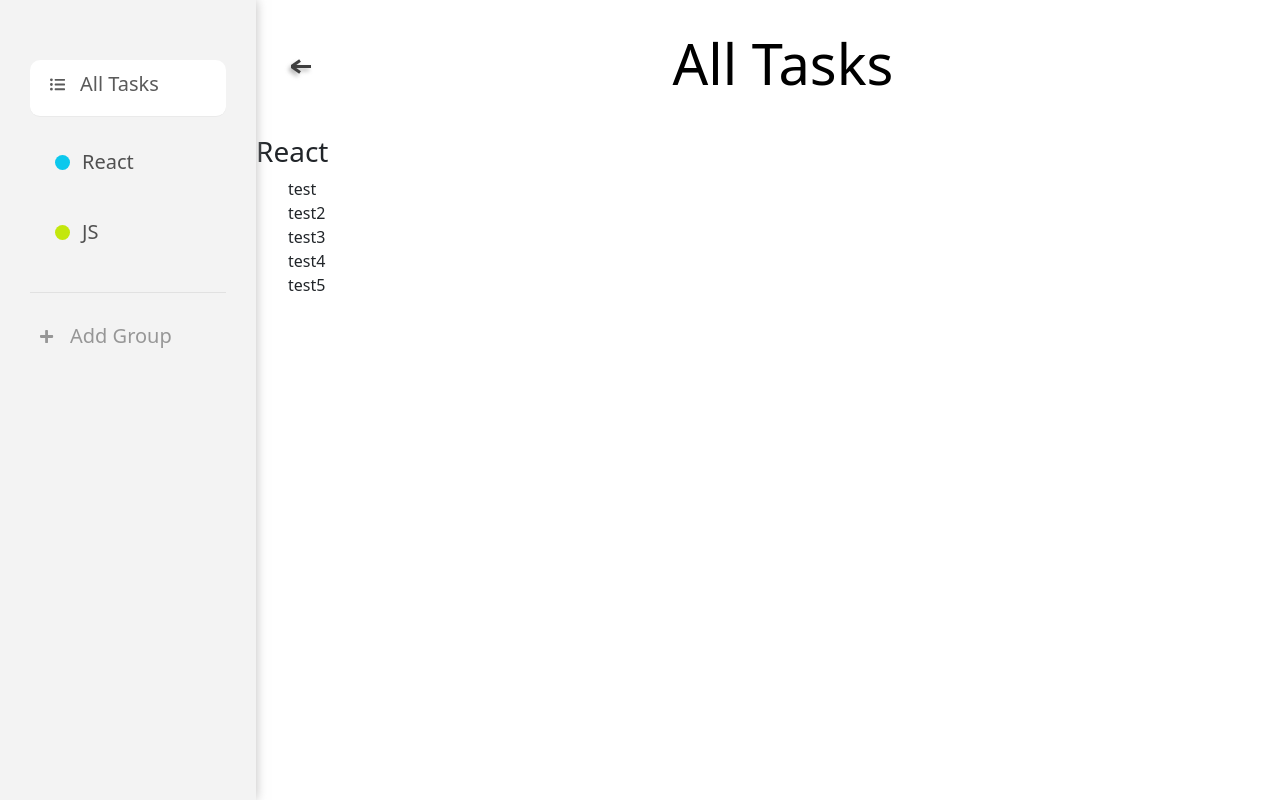
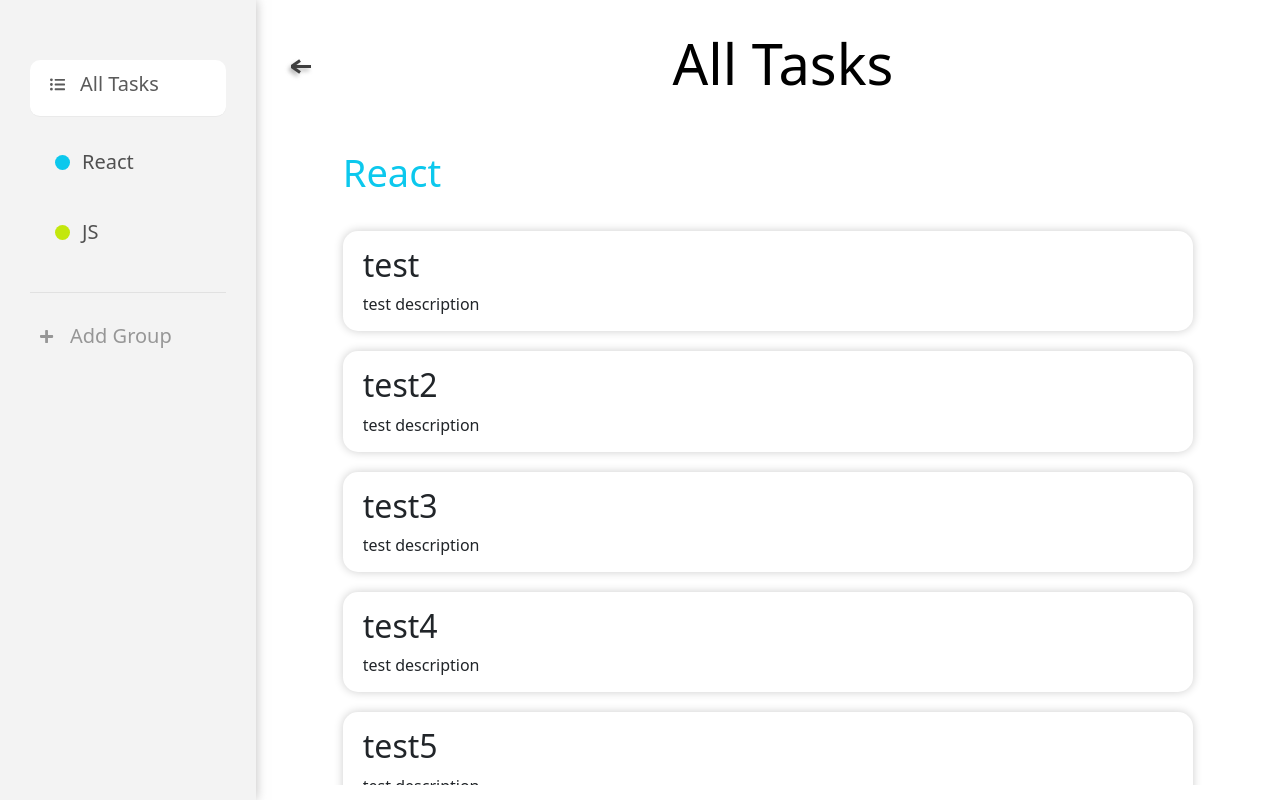
Before and after one commit to gavryk/tasks-manager, a React (Create React App) app: page / in a window 1280 px wide. Built offline with nearby package versions, Linux system fonts and the light colour scheme; data requests are answered from the project's data file.

Commit message:
some styles for tasks

```diff
--- a/db.json
+++ b/db.json
@@ -7,19 +7,64 @@
       "active": false,
       "tasks": [
         {
-          "title": "test"
+          "id": 1,
+          "title": "test",
+          "description": "test description",
+          "done": false
         },
         {
-          "title": "test2"
+          "id": 2,
+          "title": "test2",
+          "description": "test description",
+          "done": false
         },
         {
-          "title": "test3"
+          "id": 3,
+          "title": "test3",
+          "description": "test description",
+          "done": false
         },
         {
-          "title": "test4"
+          "id": 4,
+          "title": "test4",
+          "description": "test description",
+          "done": false
         },
         {
-          "title": "test5"
+          "id": 5,
+          "title": "test5",
+          "description": "test description",
+          "done": false
+        },
+        {
+          "id": 6,
+          "title": "test5",
+          "description": "test description",
+          "done": false
+        },
+        {
+          "id": 7,
+          "title": "test5",
+          "description": "test description",
+          "done": false
+        },
+        {
+          "id": 8,
+          "title": "test5",
+          "description": "test description",
+          "done": false
+        },
+        {
+          "id": 9,
+          "title": "test5",
+          "description": "test description",
+          "done": false
+        },
+        {
+          "id": 10,
+          "title": "test5",
+          "description": "test description",
+          "done": false
         }
       ]
     },
--- a/src/components/TasksGroup/Tasks/Task/Task.jsx
+++ b/src/components/TasksGroup/Tasks/Task/Task.jsx
@@ -1,11 +1,17 @@
 import React from 'react';
+import style from './Task.module.scss';
 
-const Task = ({title}) => {
+const Task = ({title, description}) => {
     return (
-        <div>
-            <h2>{title}</h2>
+      <div className={style.taskCard}>
+        <div className={style.taskTitle}>
+          <h2>{title}</h2>
         </div>
-    )
+        <div className={style.taskDescription}>
+            <span>{description}</span>
+        </div>
+      </div>
+    );
 }
 
 export default Task
--- a/src/components/TasksGroup/Tasks/Task/Task.module.scss
+++ b/src/components/TasksGroup/Tasks/Task/Task.module.scss
@@ -0,0 +1,5 @@
+.taskCard {
+    padding: 15px 20px;
+    border-radius: 15px;
+    box-shadow: 0 0 10px 0 rgba(0, 0, 0, .2);
+}
--- a/src/components/TasksGroup/Tasks/Tasks.module.scss
+++ b/src/components/TasksGroup/Tasks/Tasks.module.scss
@@ -1,4 +1,10 @@
 .tasksWrapper {
   max-width: 80%;
   margin: 0 auto;
+  display: grid;
+  grid-template-columns: repeat(3, 1fr);
+  grid-gap: 30px;
+  padding: 40px 10px;
+  height: calc(100% - 170px);
+  overflow-x: scroll;
 }
--- a/src/pages/Home/Home.jsx
+++ b/src/pages/Home/Home.jsx
@@ -1,6 +1,9 @@
 import React, { useEffect } from 'react';
 import { useDispatch } from 'react-redux';
+import Task from '../../components/TasksGroup/Tasks/Task/Task';
 import { setActiveTasks } from '../../redux/actions/tasksGroup';
+
+import style from './Home.module.scss';
 
 const Home = ({tasks}) => {
     const dispatch = useDispatch();
@@ -10,23 +13,23 @@ const Home = ({tasks}) => {
     }, [dispatch])
 
     return (
-      <div>
+      <div className={style.allTasksWrapper}>
         {tasks &&
           tasks.map(
             (group) =>
               group.tasks.length > 0 && (
-                <>
-                  <h3>{group.title}</h3>
-                  <ul>
+                <div key={group.id} className={ style.taskGroup }>
+                  <h3 className={ style.groupTitle } style={{color: group.color}}>{group.title}</h3>
+                  <div className={ style.tasksList }>
                       {
                           group.tasks.map((t) => {
                               return (
-                                  <li>{t.title}</li>
+                                  <Task key={t.id} {...t} />
                               )
                           })
                       }
-                  </ul>
-                </>
+                  </div>
+                </div>
               )
           )}
       </div>
--- a/src/pages/Home/Home.module.scss
+++ b/src/pages/Home/Home.module.scss
@@ -0,0 +1,22 @@
+.allTasksWrapper {
+  max-width: 85%;
+  margin: 0 auto;
+  display: grid;
+  grid-template-columns: repeat(1, 1fr);
+  row-gap: 15px;
+  padding: 15px 10px;
+  height: calc(100% - 150px);
+  overflow-x: scroll;
+  .taskGroup {
+    .groupTitle {
+      margin-bottom: 35px;
+      font-size: 38px;
+      font-size: 700;
+    }
+    .tasksList {
+      display: grid;
+      grid-template-columns: repeat(1, 1fr);
+      grid-gap: 20px;
+    }
+  }
+}
```
